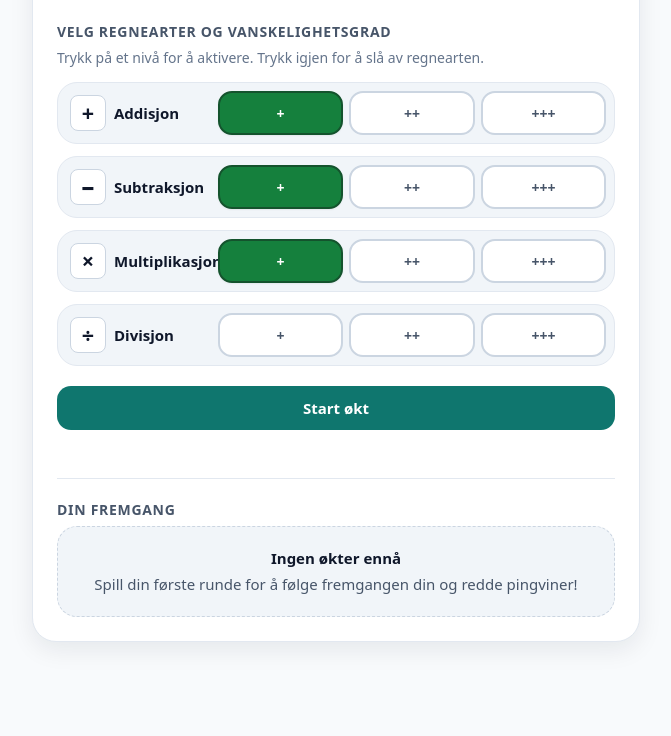
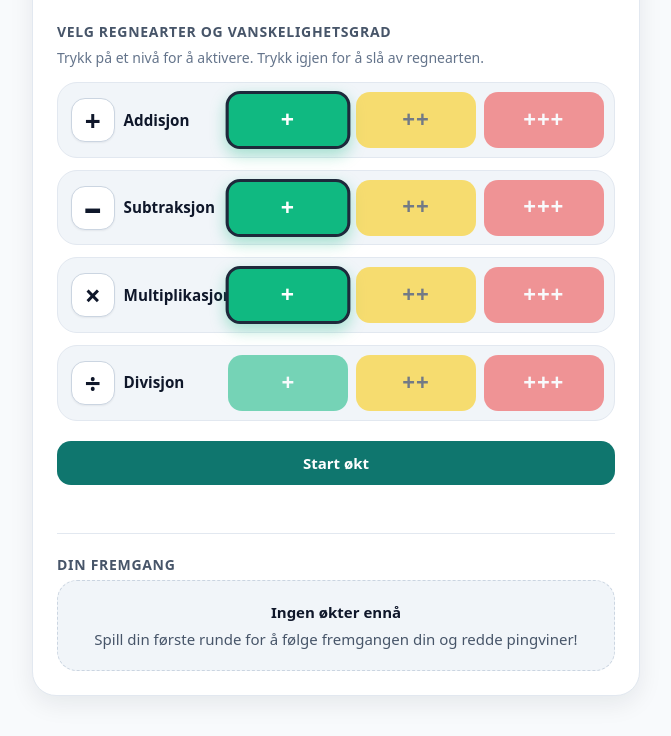
Before and after one commit to slart11/iq-app, a website with bundled scripts: page matte.html in a window 1280 px wide. Shown: the part 177-913 px from the top of the page, without its empty margins (304-975 px from the left). Before the commit the page ends 859 px from the top, so only its background shows below. Built offline with nearby package versions, Linux system fonts and the light colour scheme.

Commit message:
style(matte): make difficulty buttons large and bold with vibrant green, yellow, and red styling

```diff
--- a/styles/matte.css
+++ b/styles/matte.css
@@ -87,10 +87,10 @@
 
 .op-row {
   display: grid;
-  grid-template-columns: minmax(7.25rem, 8.75rem) 1fr;
+  grid-template-columns: minmax(7.75rem, 9.25rem) 1fr;
   align-items: center;
   gap: 0.75rem;
-  padding: 0.5rem;
+  padding: 0.55rem 0.65rem;
   border-radius: var(--radius-lg);
   background: var(--surface-subtle);
   border: 1px solid var(--border);
@@ -99,82 +99,110 @@
 .op-label-wrap {
   display: flex;
   align-items: center;
-  gap: 0.5rem;
-  padding-left: 0.25rem;
+  gap: 0.55rem;
+  padding-left: 0.15rem;
 }
 
 .op-symbol-badge {
-  width: 2.25rem;
-  height: 2.25rem;
-  border-radius: var(--radius-sm);
+  width: 2.75rem;
+  height: 2.75rem;
+  border-radius: var(--radius-md);
   background: var(--surface);
   border: 1px solid var(--border-strong);
   display: inline-flex;
   align-items: center;
   justify-content: center;
-  font-size: 1.35rem;
-  font-weight: 800;
+  font-size: 1.75rem;
+  font-weight: 900;
   color: var(--ink);
   flex-shrink: 0;
+  box-shadow: var(--shadow-sm);
 }
 
 .op-name {
-  font-size: 0.9375rem;
-  font-weight: 700;
+  font-size: 0.95rem;
+  font-weight: 800;
   color: var(--ink);
 }
 
 .diff-group {
   display: grid;
   grid-template-columns: repeat(3, minmax(0, 1fr));
-  gap: 0.4rem;
+  gap: 0.5rem;
 }
 
 .diff-btn {
-  min-height: 44px;
+  min-height: 56px;
   padding: 0.5rem 0.4rem;
-  border-radius: var(--radius-md);
-  border: 2px solid var(--border-strong);
-  background: var(--surface);
-  color: var(--ink-muted);
+  border-radius: 0.875rem;
+  border: 3px solid transparent;
   font-family: inherit;
-  font-size: 0.875rem;
-  font-weight: 700;
+  font-size: 1.4rem;
+  font-weight: 900;
+  letter-spacing: 0.04em;
+  line-height: 1;
   cursor: pointer;
   touch-action: manipulation;
   user-select: none;
-  transition: background-color 0.15s ease, color 0.15s ease, border-color 0.15s ease, transform 0.1s ease;
+  display: inline-flex;
+  align-items: center;
+  justify-content: center;
+  transition: transform 0.12s ease, opacity 0.15s ease, border-color 0.15s ease, box-shadow 0.15s ease;
+}
+
+.diff-btn.diff-single {
+  background: #10b981;
+  color: #ffffff;
+  opacity: 0.55;
+}
+
+.diff-btn.diff-double {
+  background: #facc15;
+  color: #1e293b;
+  opacity: 0.6;
+}
+
+.diff-btn.diff-triple {
+  background: #ef4444;
+  color: #ffffff;
+  opacity: 0.55;
 }
 
 .diff-btn:hover {
-  border-color: var(--ink-muted);
-  color: var(--ink);
+  opacity: 0.95;
+  transform: scale(1.03);
 }
 
 .diff-btn:active {
-  transform: scale(0.97);
+  transform: scale(0.96);
 }
 
-/* High-contrast WCAG AA active states (all >= 5.0:1 with #fff) */
+/* Selected active states — crisp dark border, full opacity & pop */
 .diff-btn[aria-pressed="true"].diff-single {
-  background: var(--success);
+  background: #10b981;
   color: #ffffff;
-  border-color: #14532d;
-  box-shadow: var(--shadow-sm);
+  opacity: 1;
+  border-color: #1e293b;
+  transform: scale(1.04);
+  box-shadow: 0 6px 14px rgba(16, 185, 129, 0.35);
 }
 
 .diff-btn[aria-pressed="true"].diff-double {
-  background: var(--warning);
-  color: #ffffff;
-  border-color: #78350f;
-  box-shadow: var(--shadow-sm);
+  background: #facc15;
+  color: #1e293b;
+  opacity: 1;
+  border-color: #1e293b;
+  transform: scale(1.04);
+  box-shadow: 0 6px 14px rgba(250, 204, 21, 0.42);
 }
 
 .diff-btn[aria-pressed="true"].diff-triple {
-  background: var(--danger);
+  background: #ef4444;
   color: #ffffff;
-  border-color: #7f1d1d;
-  box-shadow: var(--shadow-sm);
+  opacity: 1;
+  border-color: #1e293b;
+  transform: scale(1.04);
+  box-shadow: 0 6px 14px rgba(239, 68, 68, 0.35);
 }
 
 /* Relaxed / Untimed Toggle */
```
